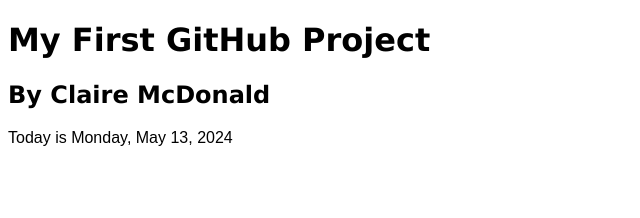
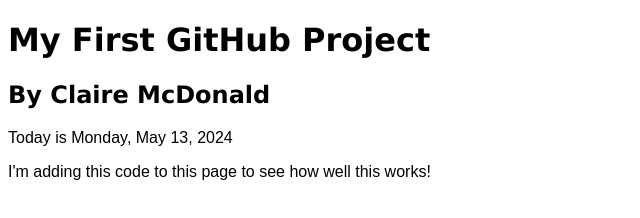
Before and after one commit to clairenmcdonald/my-first-repository, a plain HTML site: page index.html in a window 1280 px wide. Shown: the whole page, without its empty margins (0-640 px from the left). Drawn offline with Linux system fonts and the light colour scheme.

Commit message:
Update index.html

```diff
--- a/index.html
+++ b/index.html
@@ -13,6 +13,7 @@
     <h1>My First GitHub Project</h1>
     <h2>By Claire McDonald</h2>
     <p>Today is <time datetime="2024-05-13"> Monday, May 13, 2024</time></p>
+    <p>I'm adding this code to this page to see how well this works!</p>
 
     </body>
 
```
